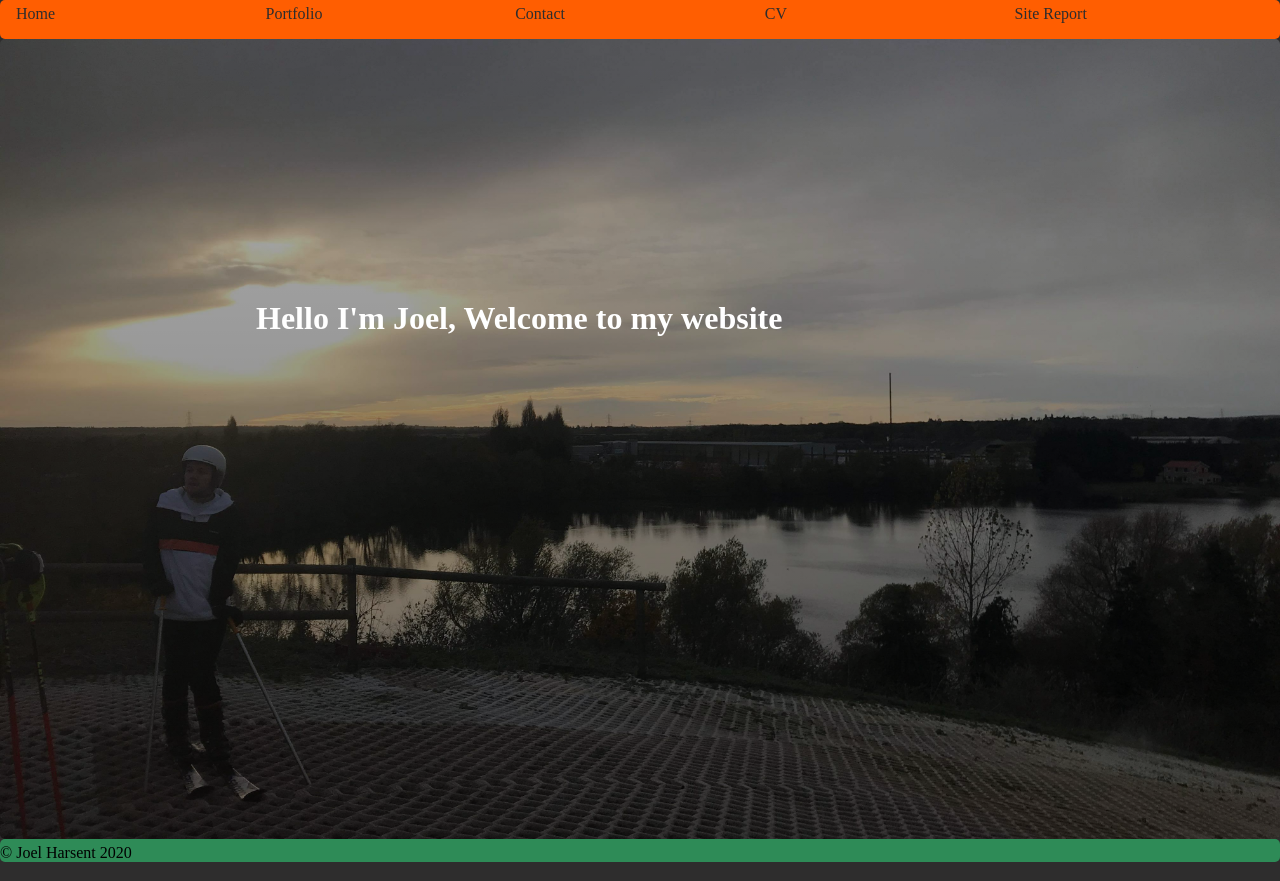
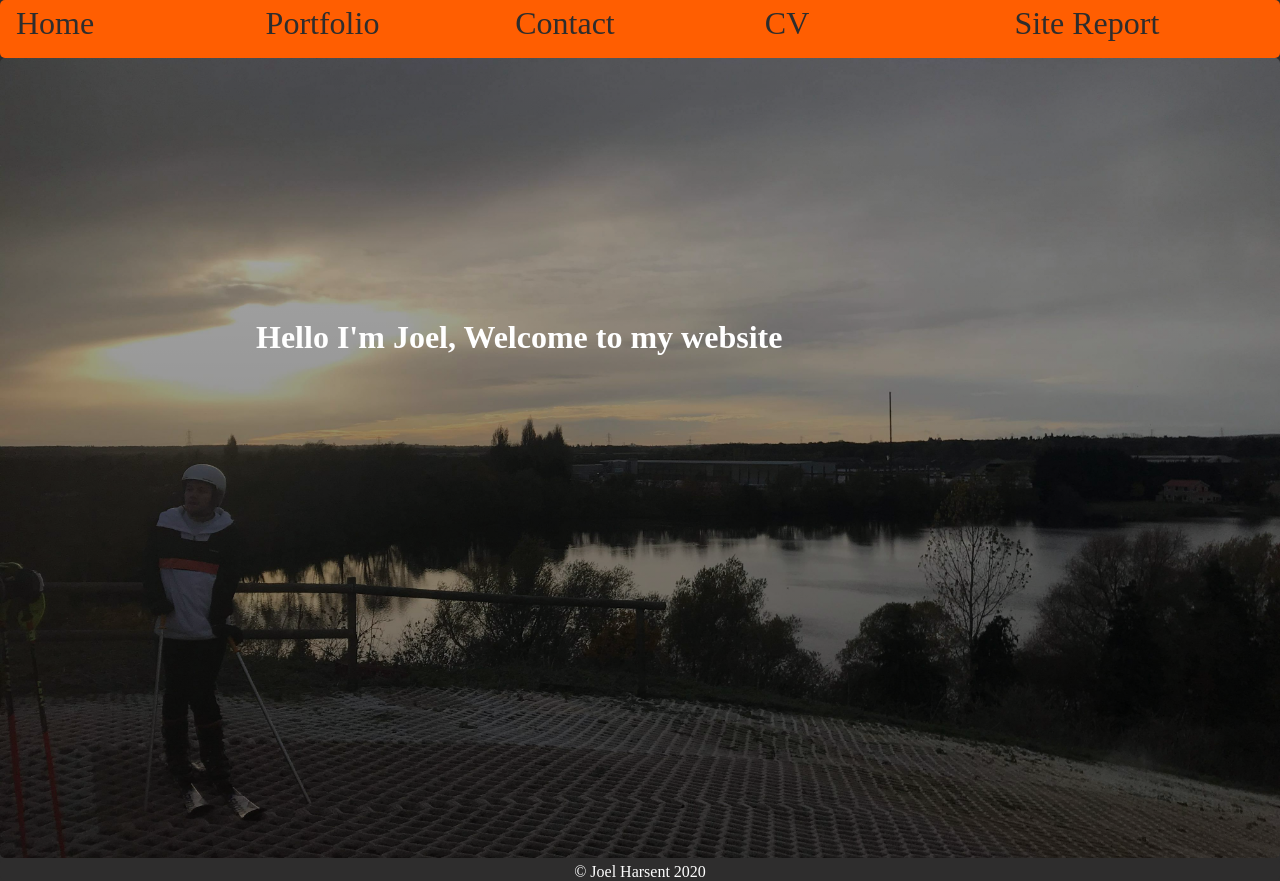
Before and after one commit to Joel5-7/MyWebsite, a plain HTML site: page Index.html in a window 1280 px wide. Drawn offline with Linux system fonts and the light colour scheme.

Commit message:
Fixed a few adjustments and added hover affect

```diff
--- a/stylesheet.css
+++ b/stylesheet.css
@@ -64,6 +64,12 @@ body {
     text-decoration: none;
     text-transform: capitalize;
     color: rgb(46, 45, 45);
+    font-size: 2em;
+}
+.desktop-nav  a:hover {
+    background: rgb(46, 45, 45);
+    border-radius: 5px;
+    color: rgb(255, 255, 255);
 }
 /***Mobile Menu***/
 .mobile-nav {
@@ -148,7 +154,9 @@ h1:hover {
 /***footer***/
 footer {
     grid-area: footer;
-    background: seagreen;
+    background: rgb(46, 45, 45);
+    color: white;
+    text-align: center;
     border-radius: var(--main-radius);
     padding-top: var(--main-padding);
 }
```
